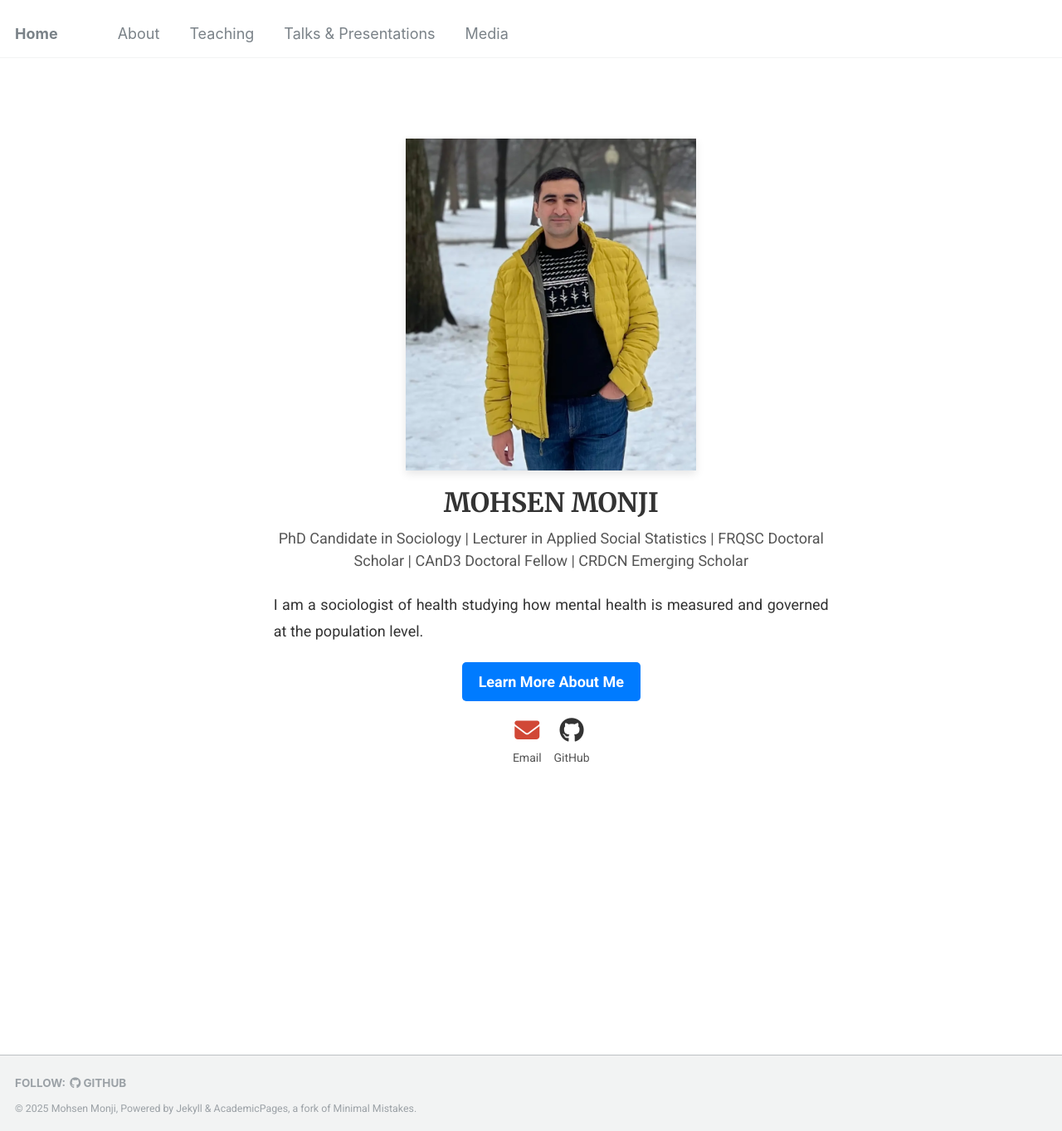
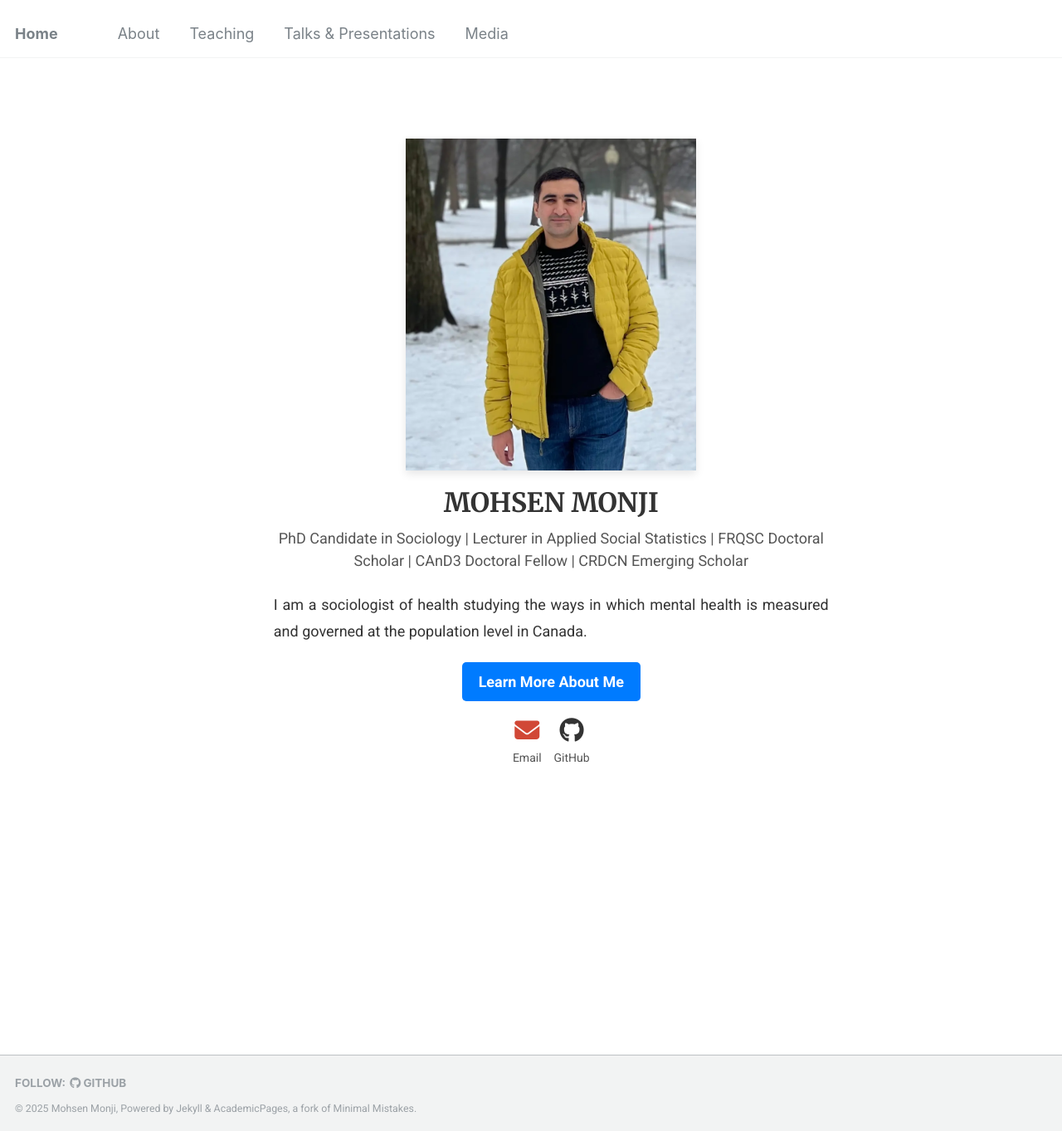
Before and after one commit to Mohsnmonji/mohsnmonji.github.io, a Jekyll site: the page built from _pages/front.md, in a window 1280 px wide and 1363 px high. Shown: the whole window at 83% size. Built offline with Jekyll 4.4.1, drawn with Linux system fonts in a browser that asks for light colours.

Commit message:
Update front.md

```diff
--- a/_pages/front.md
+++ b/_pages/front.md
@@ -26,7 +26,7 @@ hide_avatar: true
 
   <!-- Description -->
   <p style="font-size: 18px; color: #333; text-align: justify; line-height: 1.8; margin-bottom: 20px;">
-    I am a sociologist of health studying how mental health is measured and governed at the population level.
+    I am a sociologist of health studying the ways in which mental health is measured and governed at the population level in Canada.
   </p>
 
   <!-- Button -->
```
